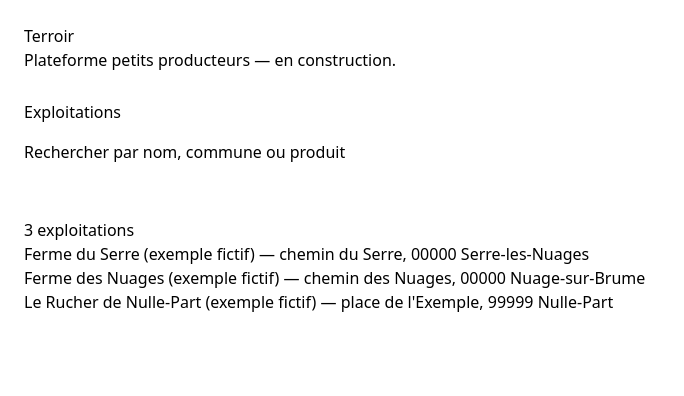
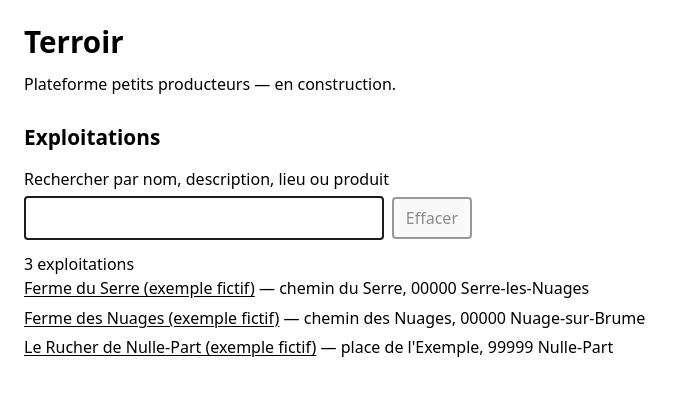
Before and after one commit to Studio-jm/terroir, a Next.js app: page / in a window 1280 px wide. Shown: the top 396 px of the page, without its empty margins (0-684 px from the left). Built offline with nearby package versions, Linux system fonts and the light colour scheme.

Commit message:
Correctifs rapides avant le test utilisateur.
Champ de recherche visible, requête dans ?q=, filtre élargi, textes cohérents avec les liens, 404 distinctes et hiérarchie minimale. Le journal note le test de fin, CI encore en attente.

Co-authored-by: Studio-jm <Studio-jm@users.noreply.github.com>

```diff
--- /dev/null
+++ b/app/e/[slug]/not-found.tsx
@@ -0,0 +1,13 @@
+import { LienAccueil } from "../../lien-accueil";
+
+export default function ExploitationIntrouvable() {
+  return (
+    <main>
+      <h1>Fiche introuvable</h1>
+      <p>Aucune fiche ne correspond à cette adresse.</p>
+      <p>
+        <LienAccueil>Retour à l&apos;accueil</LienAccueil>
+      </p>
+    </main>
+  );
+}
--- a/app/e/[slug]/page.tsx
+++ b/app/e/[slug]/page.tsx
@@ -1,5 +1,5 @@
-import Link from "next/link";
 import { notFound } from "next/navigation";
+import { LienAccueil } from "../../lien-accueil";
 import type { Metadata } from "next";
 import {
   getExploitationBySlug,
@@ -53,7 +53,7 @@ function ExploitationView({ exploitation }: { exploitation: Exploitation }) {
   return (
     <main>
       <p>
-        <Link href="/">Terroir</Link>
+        <LienAccueil>Terroir</LienAccueil>
       </p>
       <h1>{nom}</h1>
 
--- /dev/null
+++ b/app/fiche-introuvable/page.tsx
@@ -0,0 +1,18 @@
+import type { Metadata } from "next";
+import { LienAccueil } from "../lien-accueil";
+
+export const metadata: Metadata = {
+  title: "Fiche introuvable — Terroir",
+};
+
+export default function FicheIntrouvable() {
+  return (
+    <main>
+      <h1>Fiche introuvable</h1>
+      <p>Aucune fiche ne correspond à cette adresse.</p>
+      <p>
+        <LienAccueil>Retour à l&apos;accueil</LienAccueil>
+      </p>
+    </main>
+  );
+}
--- a/app/globals.css
+++ b/app/globals.css
@@ -8,6 +8,33 @@ body {
 
 main {
   max-width: 40rem;
+}
+
+h1 {
+  font-size: 1.85rem;
+  font-weight: 700;
+  line-height: 1.2;
+  margin: 0 0 0.4rem;
+}
+
+h2 {
+  font-size: 1.3rem;
+  font-weight: 650;
+  line-height: 1.3;
+  margin: 0 0 0.55rem;
+}
+
+p {
+  margin: 0.75rem 0;
+}
+
+a {
+  text-decoration: underline;
+  text-underline-offset: 0.15em;
+}
+
+li + li {
+  margin-top: 0.35rem;
 }
 
 section {
@@ -22,10 +49,53 @@ section {
   margin-top: 1rem;
 }
 
+.recherche-ligne {
+  display: flex;
+  gap: 0.5rem;
+  width: min(100%, 28rem);
+  align-items: center;
+}
+
 .recherche input {
+  flex: 1;
+  min-width: 0;
   font: inherit;
-  width: min(100%, 24rem);
-  padding: 0.4rem 0.55rem;
+  padding: 0.5rem 0.65rem;
+  background: #fff;
+  border: 2px solid #1c1c1c;
+  border-radius: 0.25rem;
+}
+
+.recherche input:focus {
+  outline: 3px solid #0b57d0;
+  outline-offset: 2px;
+  border-color: #0b57d0;
+  background: #e7f0ff;
+  box-shadow: 0 0 0 3px #0b57d0;
+}
+
+.recherche input::-webkit-search-cancel-button {
+  -webkit-appearance: none;
+  appearance: none;
+}
+
+.recherche button {
+  font: inherit;
+  padding: 0.45rem 0.75rem;
+  border: 2px solid #1c1c1c;
+  border-radius: 0.25rem;
+  background: #f3f3f3;
+  cursor: pointer;
+}
+
+.recherche button:focus {
+  outline: 3px solid #0b57d0;
+  outline-offset: 2px;
+}
+
+.recherche button:disabled {
+  opacity: 0.45;
+  cursor: default;
 }
 
 .resultats {
--- /dev/null
+++ b/app/lien-accueil.tsx
@@ -0,0 +1,37 @@
+"use client";
+
+import Link from "next/link";
+import { useSyncExternalStore } from "react";
+import { hrefAvecRecherche } from "@/lib/recherche";
+
+const CLE_RECHERCHE = "terroir-recherche";
+
+export function memoriserRecherche(query: string) {
+  try {
+    if (query) sessionStorage.setItem(CLE_RECHERCHE, query);
+    else sessionStorage.removeItem(CLE_RECHERCHE);
+  } catch {
+    // sessionStorage indisponible (navigation privée, etc.)
+  }
+}
+
+function nePasEcouter() {
+  return () => {};
+}
+
+function hrefAccueil(): string {
+  try {
+    return hrefAvecRecherche(sessionStorage.getItem(CLE_RECHERCHE) ?? "");
+  } catch {
+    return "/";
+  }
+}
+
+export function LienAccueil({
+  children = "Terroir",
+}: {
+  children?: React.ReactNode;
+}) {
+  const href = useSyncExternalStore(nePasEcouter, hrefAccueil, () => "/");
+  return <Link href={href}>{children}</Link>;
+}
--- /dev/null
+++ b/app/liste-exploitations.tsx
@@ -0,0 +1,21 @@
+import Link from "next/link";
+import type { Exploitation } from "@/lib/exploitation";
+
+export function ListeExploitations({
+  exploitations,
+}: {
+  exploitations: Exploitation[];
+}) {
+  if (exploitations.length === 0) return null;
+
+  return (
+    <ul>
+      {exploitations.map((exploitation) => (
+        <li key={exploitation.slug}>
+          <Link href={`/e/${exploitation.slug}`}>{exploitation.nom}</Link>
+          {exploitation.geo.address ? ` — ${exploitation.geo.address}` : null}
+        </li>
+      ))}
+    </ul>
+  );
+}
--- a/app/not-found.tsx
+++ b/app/not-found.tsx
@@ -1,13 +1,13 @@
-import Link from "next/link";
+import { LienAccueil } from "./lien-accueil";
 
 export default function NotFound() {
   return (
     <main>
+      <h1>Page introuvable</h1>
+      <p>Cette adresse ne correspond à aucune page.</p>
       <p>
-        <Link href="/">Terroir</Link>
+        <LienAccueil>Retour à l&apos;accueil</LienAccueil>
       </p>
-      <h1>Page introuvable</h1>
-      <p>Aucune fiche ne correspond à cette adresse.</p>
     </main>
   );
 }
--- a/app/page.tsx
+++ b/app/page.tsx
@@ -1,4 +1,6 @@
-import { listExploitations } from "@/lib/exploitation";
+import { Suspense } from "react";
+import { listExploitations, type Exploitation } from "@/lib/exploitation";
+import { ListeExploitations } from "./liste-exploitations";
 import { RechercheExploitations } from "./recherche-exploitations";
 
 export default function Home() {
@@ -8,7 +10,45 @@ export default function Home() {
     <main>
       <h1>Terroir</h1>
       <p>Plateforme petits producteurs — en construction.</p>
-      <RechercheExploitations exploitations={exploitations} />
+      <Suspense fallback={<RechercheFallback exploitations={exploitations} />}>
+        <RechercheExploitations exploitations={exploitations} />
+      </Suspense>
     </main>
   );
 }
+
+function RechercheFallback({
+  exploitations,
+}: {
+  exploitations: Exploitation[];
+}) {
+  const annonce =
+    exploitations.length === 1
+      ? "1 exploitation"
+      : `${exploitations.length} exploitations`;
+
+  return (
+    <section>
+      <h2>Exploitations</h2>
+      <form className="recherche" role="search">
+        <label htmlFor="recherche-exploitation">
+          Rechercher par nom, description, lieu ou produit
+        </label>
+        <div className="recherche-ligne">
+          <input
+            id="recherche-exploitation"
+            name="q"
+            type="search"
+            readOnly
+            defaultValue=""
+          />
+          <button type="button" disabled>
+            Effacer
+          </button>
+        </div>
+      </form>
+      <p className="resultats">{annonce}</p>
+      <ListeExploitations exploitations={exploitations} />
+    </section>
+  );
+}
--- a/app/recherche-exploitations.tsx
+++ b/app/recherche-exploitations.tsx
@@ -1,9 +1,11 @@
 "use client";
 
-import Link from "next/link";
-import { useState } from "react";
+import { useRouter, useSearchParams } from "next/navigation";
+import { useEffect, useRef, useState } from "react";
 import type { Exploitation } from "@/lib/exploitation";
-import { filtrerExploitations } from "@/lib/recherche";
+import { filtrerExploitations, hrefAvecRecherche } from "@/lib/recherche";
+import { memoriserRecherche } from "./lien-accueil";
+import { ListeExploitations } from "./liste-exploitations";
 
 function annonceResultats(count: number, query: string): string {
   if (count === 0) {
@@ -21,7 +23,29 @@ export function RechercheExploitations({
 }: {
   exploitations: Exploitation[];
 }) {
-  const [query, setQuery] = useState("");
+  const router = useRouter();
+  const searchParams = useSearchParams();
+  const qUrl = searchParams.get("q") ?? "";
+  const [query, setQuery] = useState(qUrl);
+  const attendu = useRef<string | null>(null);
+
+  useEffect(() => {
+    if (attendu.current !== null && qUrl !== attendu.current) return;
+    attendu.current = null;
+    setQuery(qUrl);
+  }, [qUrl]);
+
+  useEffect(() => {
+    memoriserRecherche(query);
+  }, [query]);
+
+  function appliquer(value: string) {
+    attendu.current = value;
+    setQuery(value);
+    memoriserRecherche(value);
+    router.replace(hrefAvecRecherche(value), { scroll: false });
+  }
+
   const resultats = filtrerExploitations(exploitations, query);
   const annonce = annonceResultats(resultats.length, query);
 
@@ -34,33 +58,31 @@ export function RechercheExploitations({
         onSubmit={(event) => event.preventDefault()}
       >
         <label htmlFor="recherche-exploitation">
-          Rechercher par nom, commune ou produit
+          Rechercher par nom, description, lieu ou produit
         </label>
+        <div className="recherche-ligne">
           <input
             id="recherche-exploitation"
             name="q"
             type="search"
             value={query}
-          onChange={(event) => setQuery(event.target.value)}
+            onChange={(event) => appliquer(event.target.value)}
             aria-describedby="annonce-resultats"
             autoComplete="off"
           />
+          <button
+            type="button"
+            onClick={() => appliquer("")}
+            disabled={query.length === 0}
+          >
+            Effacer
+          </button>
+        </div>
       </form>
       <p id="annonce-resultats" className="resultats" role="status">
         {annonce}
       </p>
-      {resultats.length > 0 ? (
-        <ul>
-          {resultats.map((exploitation) => (
-            <li key={exploitation.slug}>
-              <Link href={`/e/${exploitation.slug}`}>{exploitation.nom}</Link>
-              {exploitation.geo.address
-                ? ` — ${exploitation.geo.address}`
-                : null}
-            </li>
-          ))}
-        </ul>
-      ) : null}
+      <ListeExploitations exploitations={resultats} />
     </section>
   );
 }
--- a/lib/recherche.ts
+++ b/lib/recherche.ts
@@ -22,6 +22,13 @@ export function communeDe(exploitation: Exploitation): string {
   return "";
 }
 
+export function hrefAvecRecherche(query: string): string {
+  if (!query) return "/";
+  const params = new URLSearchParams();
+  params.set("q", query);
+  return `/?${params.toString()}`;
+}
+
 export function filtrerExploitations(
   exploitations: Exploitation[],
   query: string,
@@ -33,7 +40,11 @@ export function filtrerExploitations(
     const champs = [
       exploitation.nom,
       communeDe(exploitation),
+      exploitation.histoire,
+      exploitation.departement,
+      exploitation.region,
       ...exploitation.produits,
+      ...exploitation.lieux.flatMap((lieu) => [lieu.label, lieu.address ?? ""]),
     ];
     return champs.some((champ) => plier(champ).includes(q));
   });
--- /dev/null
+++ b/proxy.ts
@@ -0,0 +1,20 @@
+import { NextResponse } from "next/server";
+import type { NextRequest } from "next/server";
+import { listExploitations } from "./lib/exploitation";
+
+const slugsConnus = new Set(listExploitations().map((e) => e.slug));
+
+export function proxy(request: NextRequest) {
+  const match = request.nextUrl.pathname.match(/^\/e\/([^/]+)\/?$/);
+  if (!match || slugsConnus.has(decodeURIComponent(match[1]))) {
+    return NextResponse.next();
+  }
+
+  const url = request.nextUrl.clone();
+  url.pathname = "/fiche-introuvable";
+  return NextResponse.rewrite(url, { status: 404 });
+}
+
+export const config = {
+  matcher: ["/e/:path*"],
+};
```
Also changed, not shown: lib/exploitation.ts (+12 -2 lines), 1 other file (tests, documents, lock files or other folders). Lines whose indentation alone changed are shown as unchanged.
